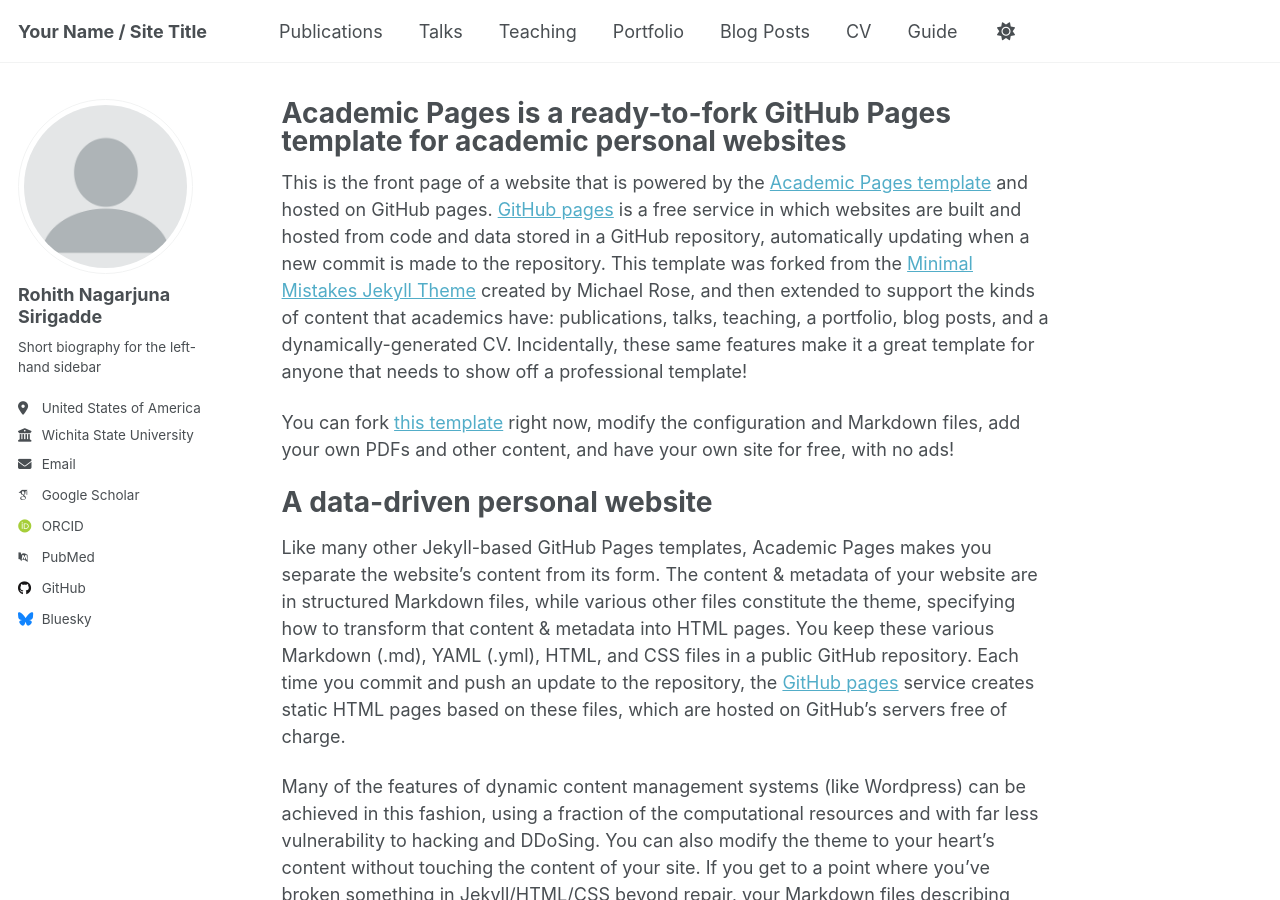
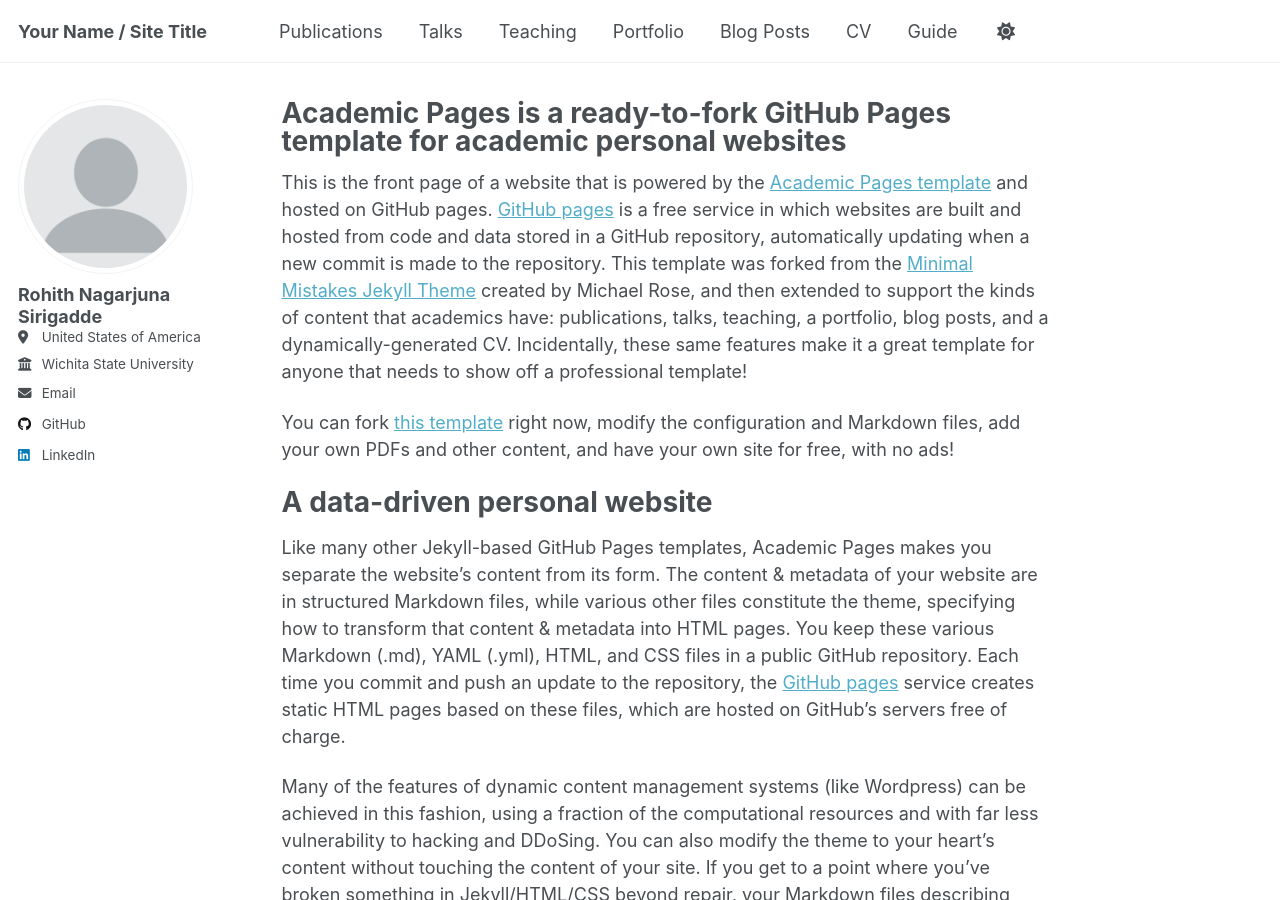
Before and after one commit to RohithSirigadde/rohithsirigadde.github.io, a Jekyll site: the page built from _pages/about.md, in a window 1280 px wide and 900 px high. Built offline with Jekyll 4.4.1, drawn with Linux system fonts in a browser that asks for light colours; some web fonts are replaced; a script that is not in the unit is left out; part of the change alters nothing that is shown.

Commit message:
Update _config.yml

```diff
--- a/_config.yml
+++ b/_config.yml
@@ -26,7 +26,7 @@ author:
   avatar           : "profile.png"
   name             : "Rohith Nagarjuna Sirigadde"
   pronouns         : # example: "she/her"
-  bio              : "Short biography for the left-hand sidebar"
+  bio              : #
   location         : "United States of America"
   employer         : "Wichita State University"
   uri              : # URL
@@ -35,12 +35,12 @@ author:
   # Academic websites
   academia         : # URL
   arxiv            : # URL - Update with the correct link to your profile
-  googlescholar    : "https://scholar.google.com/citations?user=PS_CX0AAAAAJ"
+  googlescholar    : #
   inspire-hep      : # URL
   impactstory      : # URL
-  orcid            : "https://orcid.org/yourorcidurl"
+  orcid            : #
   semantic         : # URL
-  pubmed           : "https://www.ncbi.nlm.nih.gov/pubmed/?term=john+snow"
+  pubmed           : #
   researchgate     : # URL
   scopus           : # URL
 
@@ -48,13 +48,13 @@ author:
   bitbucket        : # Username - Update with your username on the site
   codepen          : # Username
   dribbble         : # Username
-  github           : "academicpages"
+  github           : "https://github.com/"
   kaggle           : # Username
   stackoverflow    : # User number or user number and name (i.e., use "1" or "1/jeff-atwood")
 
   # Social media
   artstation       : # Username
-  bluesky          : "bsky.app" # Replace this with you Bluesky username
+  bluesky          : # Replace this with you Bluesky username
   facebook         : # Username
   flickr           : # Username
   foursquare       : # Username
@@ -63,7 +63,7 @@ author:
   keybase          : # Username
   instagram        : # Username
   lastfm           : # Username
-  linkedin         : # Username
+  linkedin         : "https://www.linkedin.com/in/sirigadderohith/"
   mastodon         : # URL
   medium           : # URL
   pinterest        : # Username
```
